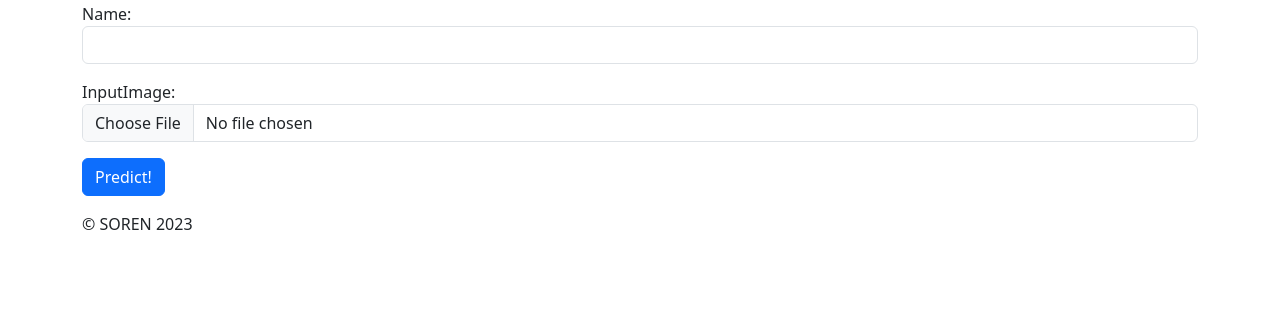
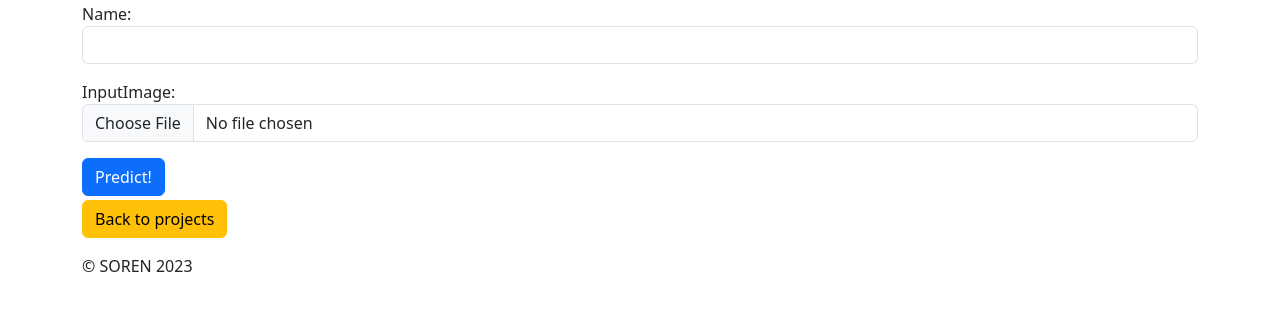
Before and after one commit to VladislavSoren/ProfessionalPlatform, a Django app: page /my_projects/car_num_detection/ in a window 1280 px wide. Shown: the part 177-488 px from the top of the page. Run offline with Django 4.2, Linux system fonts and the light colour scheme; parts of the project's set-up code (start-up, migrations or seed data) failed here and were passed over.

Commit message:
added "Back to projects" buttons in try templates of "my_projects" app

```diff
--- a/pro_platform/my_projects/templates/my_projects/car_num_det_try.html
+++ b/pro_platform/my_projects/templates/my_projects/car_num_det_try.html
@@ -35,4 +35,9 @@ Image loading
 </div>
 {% endif %}
 
+<div class="my-1">
+<a class="btn btn-warning"
+   href="{% url 'my_projects:index' %}">
+   Back to projects</a>
+</div>
 {% endblock %}
--- a/pro_platform/my_projects/templates/my_projects/exercise_rec_try.html
+++ b/pro_platform/my_projects/templates/my_projects/exercise_rec_try.html
@@ -49,4 +49,9 @@ video loading
 </div>
 {% endif %}
 
+<div class="my-1">
+<a class="btn btn-warning"
+   href="{% url 'my_projects:index' %}">
+   Back to projects</a>
+</div>
 {% endblock %}
--- a/pro_platform/my_projects/templates/my_projects/sex_age_det_try.html
+++ b/pro_platform/my_projects/templates/my_projects/sex_age_det_try.html
@@ -40,5 +40,4 @@ Image loading
    href="{% url 'my_projects:index' %}">
    Back to projects</a>
 </div>
-
 {% endblock %}
```
